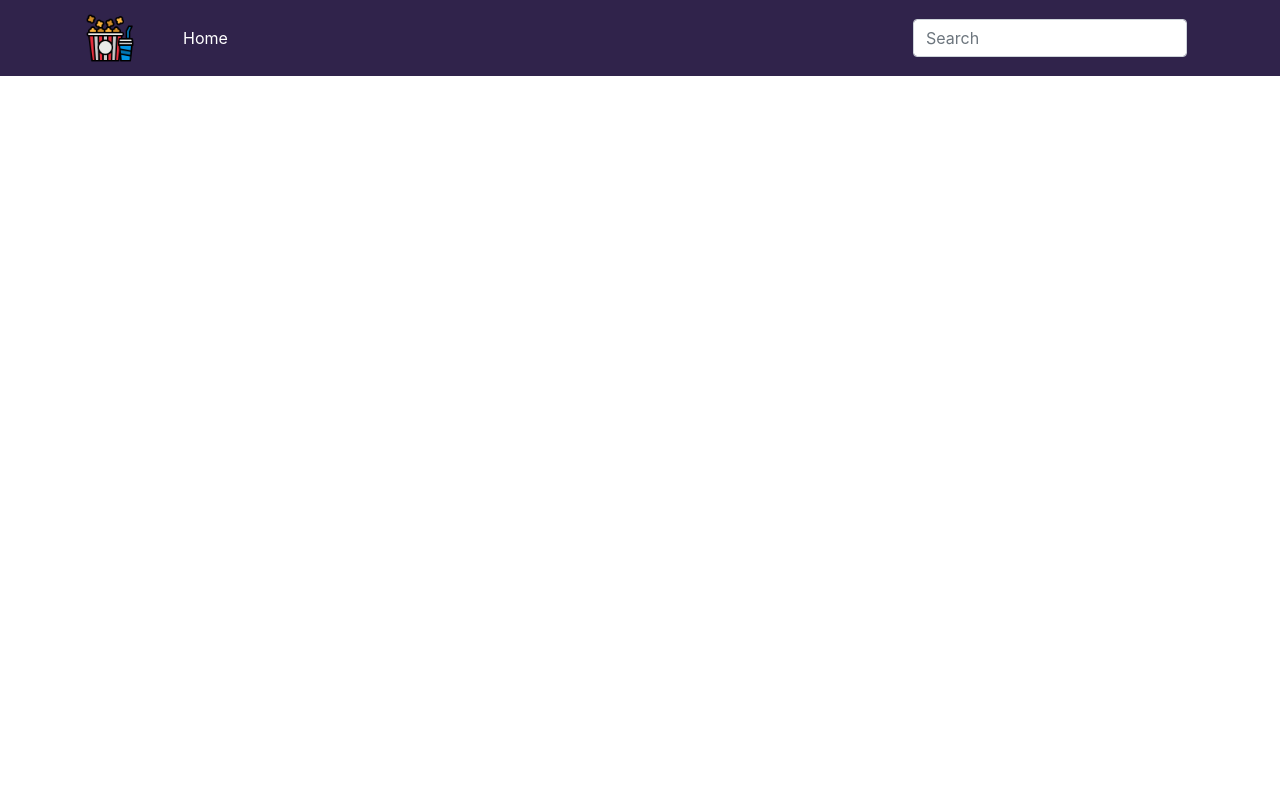
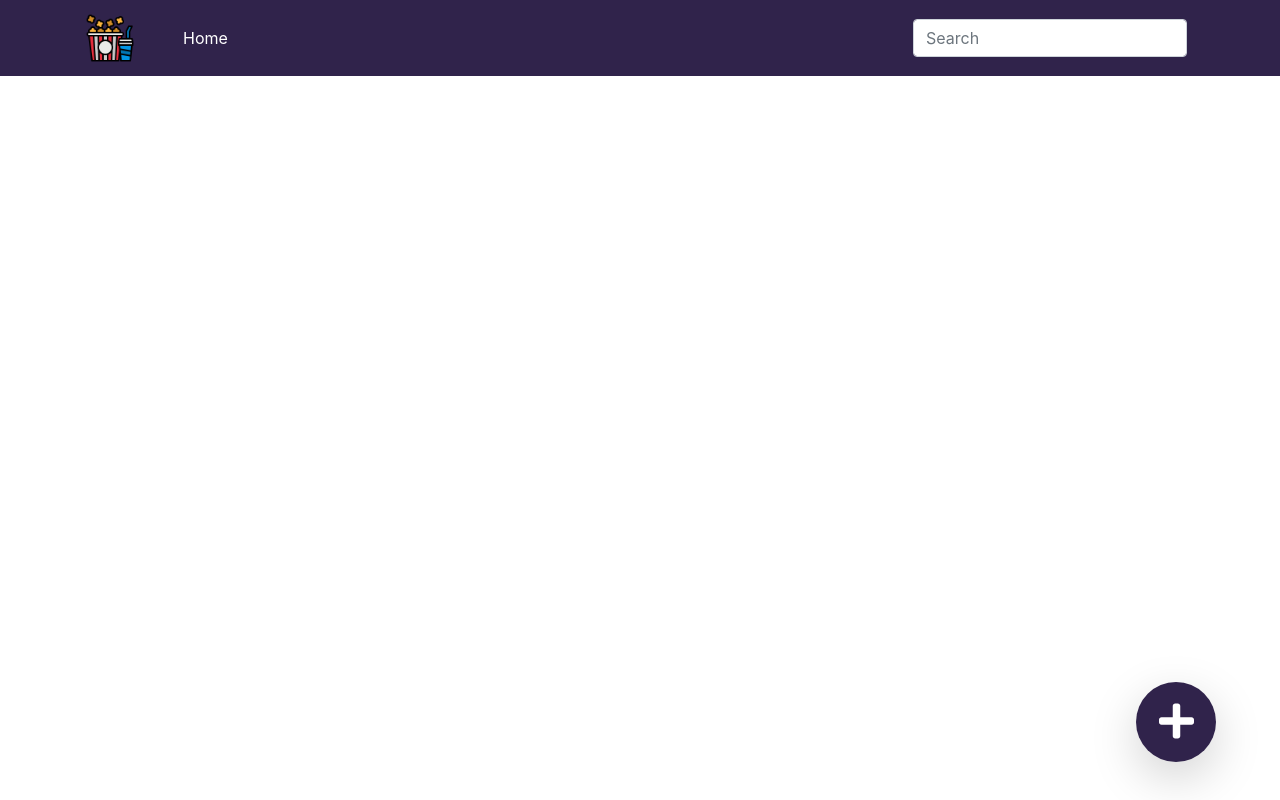
Before and after one commit to pkcteck2000/Movies, an Angular app: page / in a window 1280 px wide. Built offline with nearby package versions, Linux system fonts and the light colour scheme.

Commit message:
1) Floating button with plus icon 2) Variables for colors in SCSS

```diff
--- a/src/app/app.component.html
+++ b/src/app/app.component.html
@@ -1 +1,2 @@
 <app-top-bar></app-top-bar>
+<app-movies-list></app-movies-list>
--- /dev/null
+++ b/src/app/components/movies-list/movies-list.component.html
@@ -0,0 +1,5 @@
+<div class="float-button">
+    <button class="btn shadow-lg btn-warning">
+        <fa-icon [icon]="faPlus"></fa-icon>
+    </button>
+</div>
--- /dev/null
+++ b/src/app/components/movies-list/movies-list.component.scss
@@ -0,0 +1,18 @@
+@import '../../../variables.scss';
+
+.float-button {
+    position: absolute;
+    bottom: 0;
+    right: 0;
+    margin: 5%;
+    margin-bottom: 3%;
+    .btn {
+        background: $darkPurple;
+        border-radius: 50%;
+        height: 80px;
+        width: 80px;
+        border: none;
+        font-size: 40px;
+        color: $white;
+    }
+}
--- /dev/null
+++ b/src/app/components/movies-list/movies-list.component.ts
@@ -0,0 +1,20 @@
+import { Component, OnInit } from '@angular/core';
+
+import { faPlus } from '@fortawesome/free-solid-svg-icons';
+
+@Component({
+  selector: 'app-movies-list',
+  templateUrl: './movies-list.component.html',
+  styleUrls: ['./movies-list.component.scss']
+})
+export class MoviesListComponent implements OnInit {
+
+  //FontAwesome icons
+  faPlus = faPlus;
+
+  constructor() { }
+
+  ngOnInit(): void {
+  }
+
+}
--- a/src/app/components/top-bar/top-bar.component.scss
+++ b/src/app/components/top-bar/top-bar.component.scss
@@ -1,6 +1,8 @@
+@import '../../../variables.scss';
+
 .navbar {
-    background-color: #30234b;
-    color: #fff;
+    background-color: $darkPurple;
+    color: $white;
 
     .icon-img {
         width: 2.5em;
--- /dev/null
+++ b/src/variables.scss
@@ -0,0 +1,9 @@
+//Basic colors
+$white: #fff;
+$black: #000;
+$red: #f00;
+$green: #0f0;
+$blue: #00f;
+
+//Mix xolors
+$darkPurple: #30234b;
```
Also changed, not shown: src/app/app.module.ts (+5 -2 lines), 1 other file (tests, documents, lock files or other folders).
